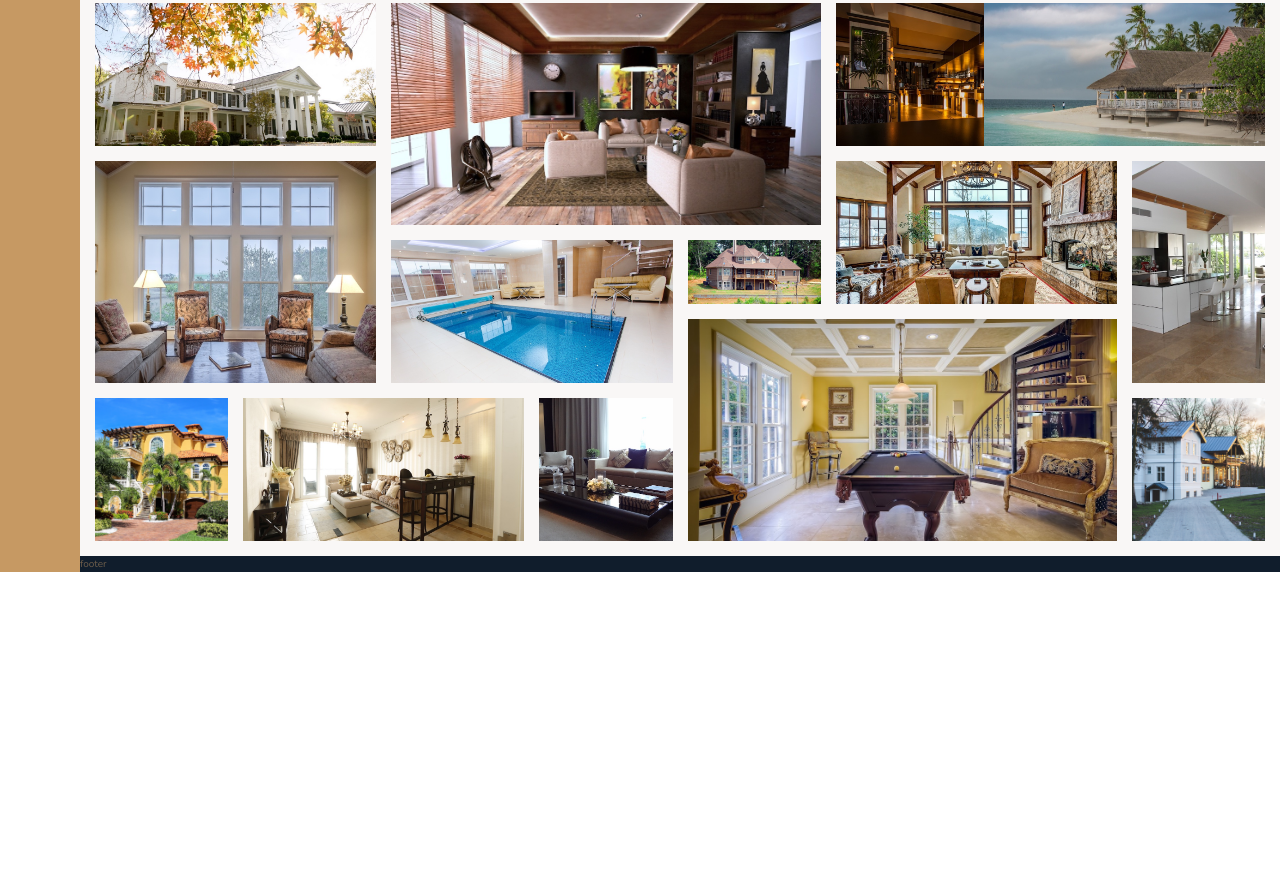
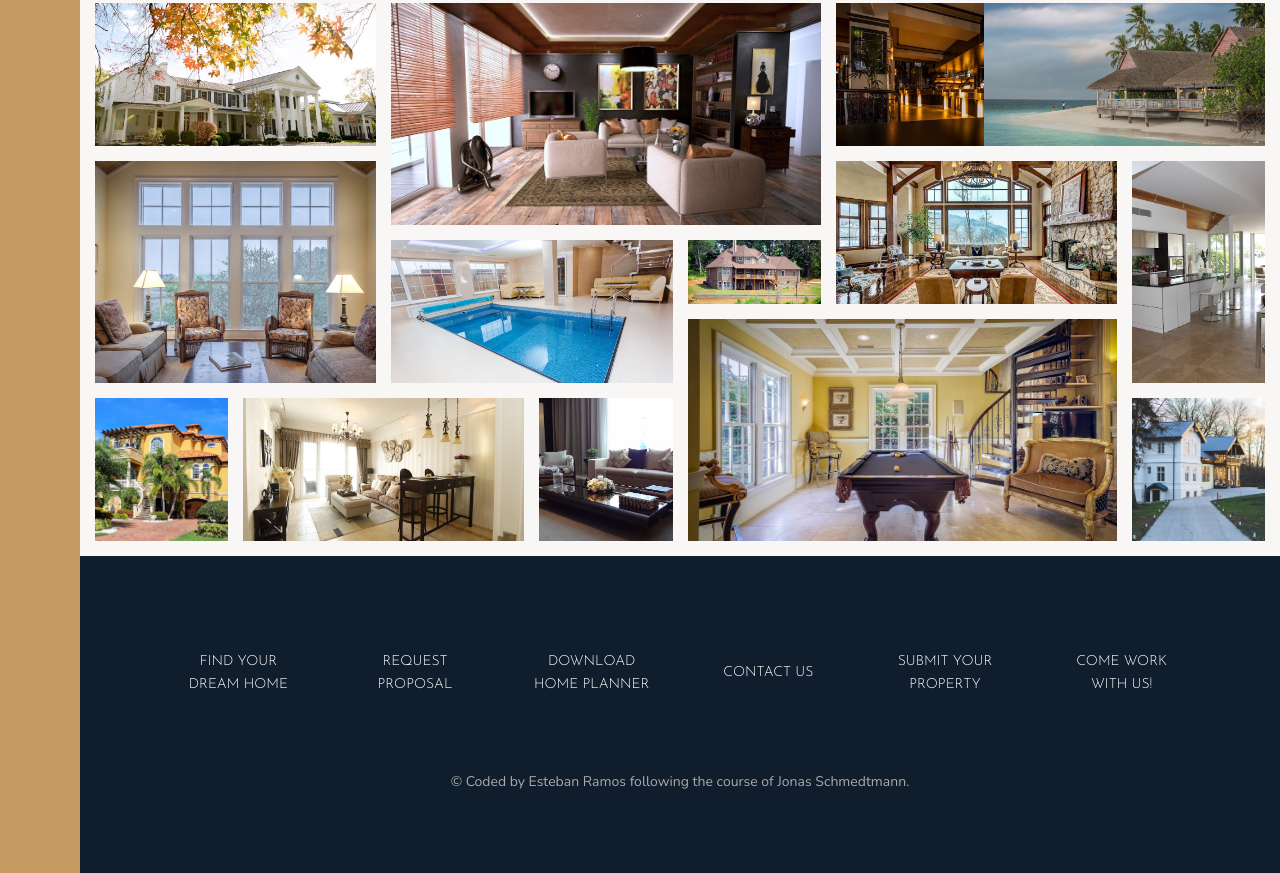
Before and after one commit to Swarleys/Nexter, a website: page index.html in a window 1280 px wide. Shown: the part 3084-3957 px from the top of the page. Before the commit the page ends 3656 px from the top, so only its background shows below. Drawn offline with nearby package versions, Linux system fonts and the light colour scheme.

Commit message:
Footer section

```diff
--- a/index.html
+++ b/index.html
@@ -342,11 +342,20 @@
             <img src="img/gal-14.jpeg" alt="Gallery 14" class="gallery__img">
         </figure>
 
-
     </section>
 
     <footer class="footer">
-        footer
+        <ul class="nav">
+            <li class="nav__item"><a href="#" class="nav__link">Find your dream home</a></li>
+            <li class="nav__item"><a href="#" class="nav__link">Request proposal</a></li>
+            <li class="nav__item"><a href="#" class="nav__link">Download home planner</a></li>
+            <li class="nav__item"><a href="#" class="nav__link">Contact us</a></li>
+            <li class="nav__item"><a href="#" class="nav__link">Submit your property</a></li>
+            <li class="nav__item"><a href="#" class="nav__link">Come work with us!</a></li>
+        </ul>
+        <p class="copyright">
+            &copy; Coded by Esteban Ramos following the course of Jonas Schmedtmann.
+        </p>
     </footer>
 
 
--- a/sass/_footer.scss
+++ b/sass/_footer.scss
@@ -1,4 +1,43 @@
 .footer {
   background-color: $color-secondary;
   grid-column: full-start / full-end;
+  padding: 8rem;
 }
+
+.nav {
+  list-style: none;
+
+  display: grid;
+  grid-template-columns: repeat(auto-fit, minmax(15rem, 1fr));
+  grid-gap: 2rem;
+  align-items: center;
+
+  &__link:link,
+  &__link:visited {
+    font-size: 1.4rem;
+    color: #fff;
+    text-decoration: none;
+    font-family: $font-display;
+    text-transform: uppercase;
+    text-align: center;
+    padding: 1.5rem;
+    display: block;
+    transition: all .2s;
+
+  }
+
+  &__link:hover,
+  &__link:active {
+    background-color: rgba(#fff, 0.05);
+    transform: translateY(-3px);
+  }
+}
+
+.copyright {
+  font-size: 1.4rem;
+  color: $color-grey-light-2;
+  margin-top: 6rem;
+  margin-right: auto;
+  margin-left: auto;
+  text-align: center;
+}
```
Also changed, not shown: css/style.css.
